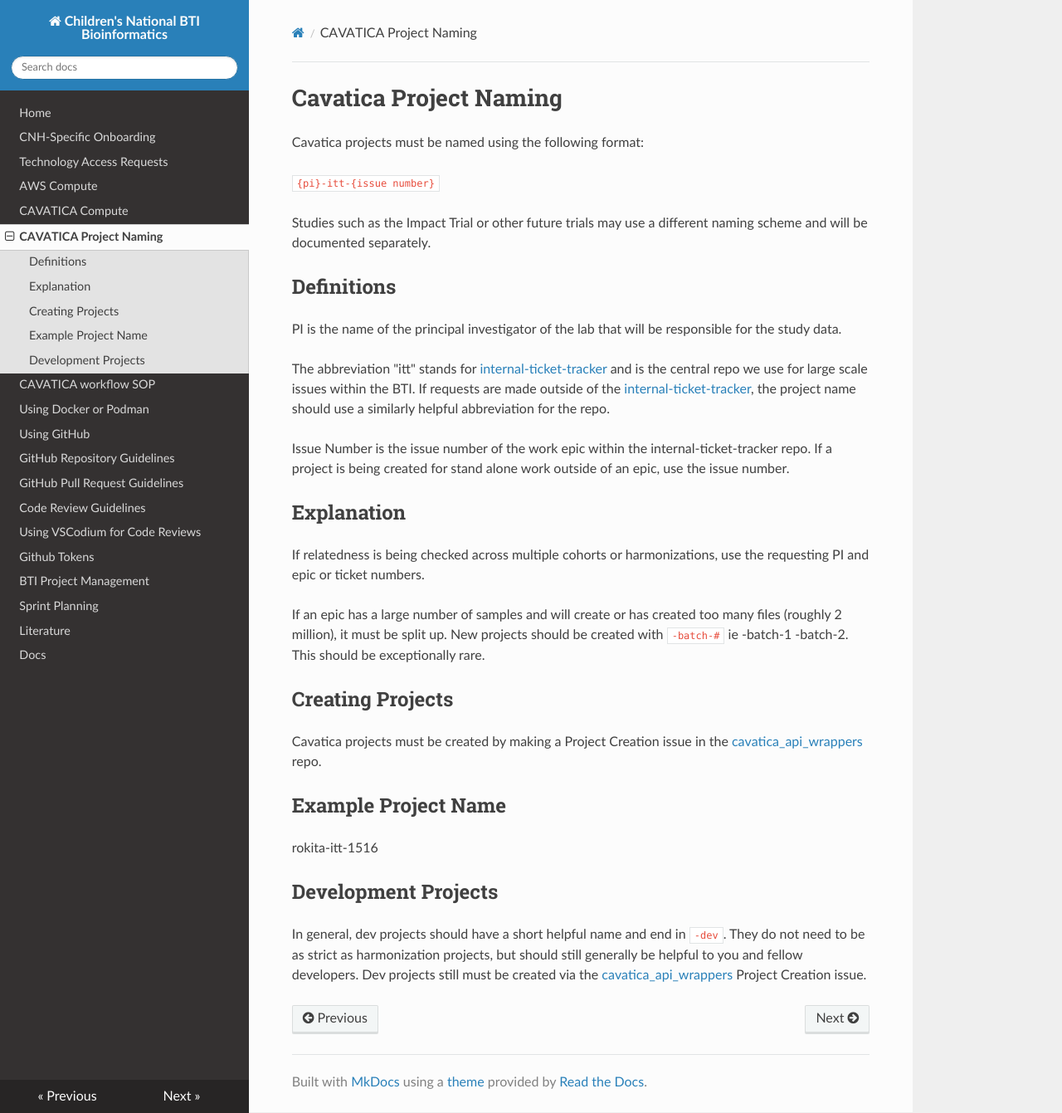
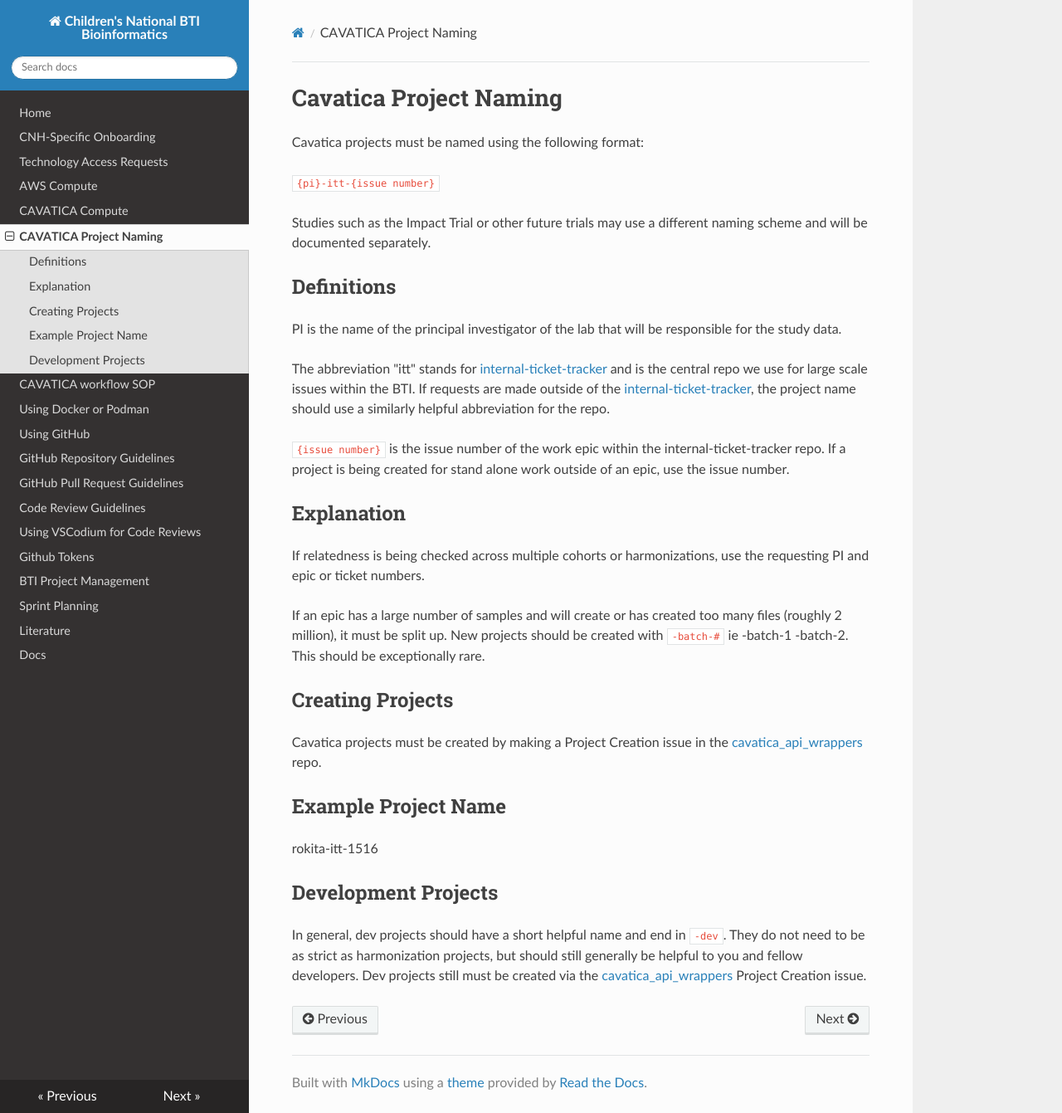
Before and after one commit to childrens-bti/bti-bfx-docs, an MkDocs documentation site: the page built from docs/cavatica_project_naming.md, in a window 1280 px wide and 1341 px high. Shown: the whole window at 83% size. Built offline with MkDocs 1.6.1, drawn with Linux system fonts in a browser that asks for light colours; nearby versions of some CDN libraries.

```diff
--- a/docs/cavatica_project_naming.md
+++ b/docs/cavatica_project_naming.md
@@ -13,7 +13,8 @@ PI is the name of the principal investigator of the lab that will be responsible
 The abbreviation "itt" stands for [internal-ticket-tracker](https://github.com/childrens-bti/internal-ticket-tracker) and is the central repo we use for large scale issues within the BTI.
 If requests are made outside of the [internal-ticket-tracker](https://github.com/childrens-bti/internal-ticket-tracker), the project name should use a similarly helpful abbreviation for the repo.
 
-Issue Number is the issue number of the work epic within the internal-ticket-tracker repo. If a project is being created for stand alone work outside of an epic, use the issue number.
+`{issue number}` is the issue number of the work epic within the internal-ticket-tracker repo.
+If a project is being created for stand alone work outside of an epic, use the issue number.
 
 ## Explanation
 
```
